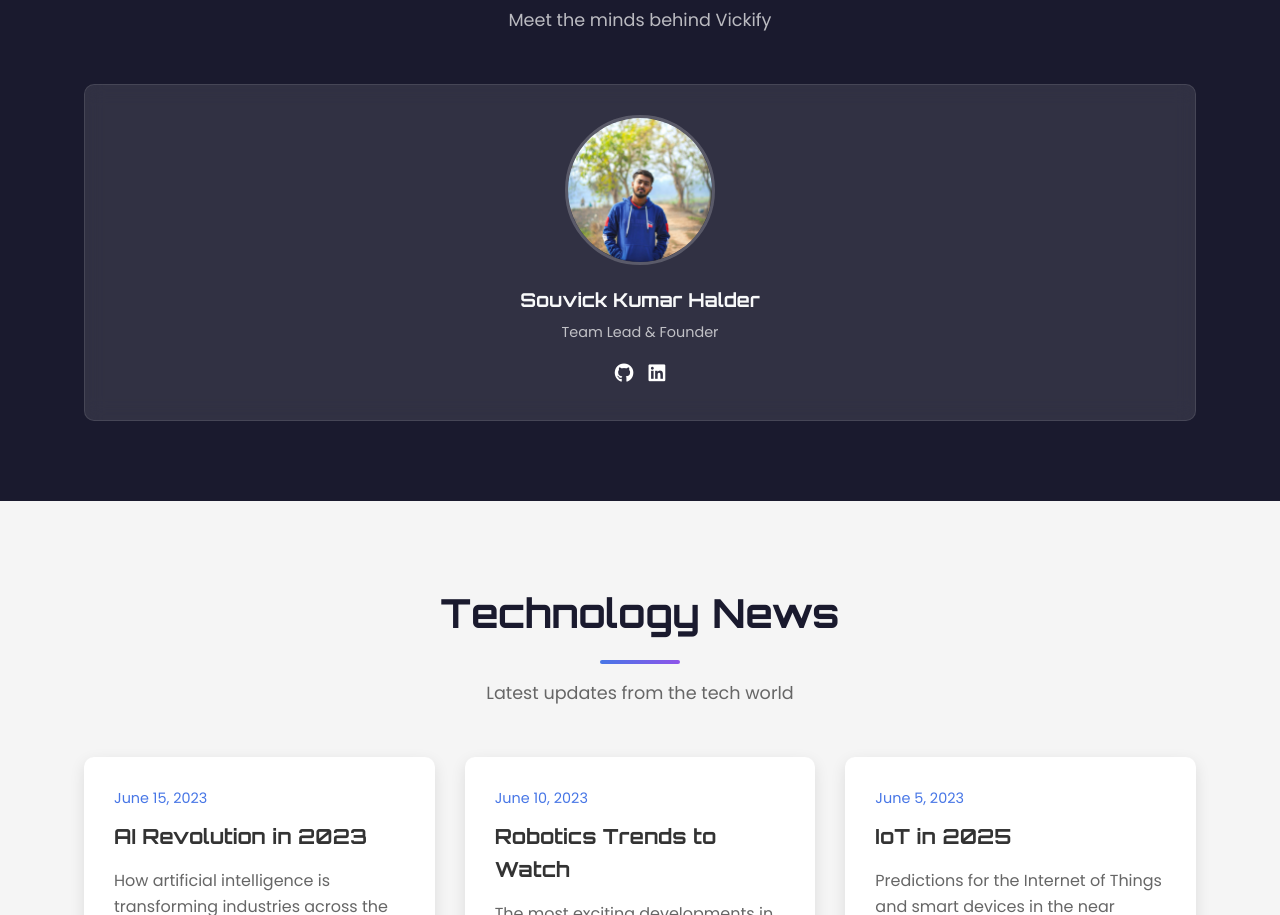
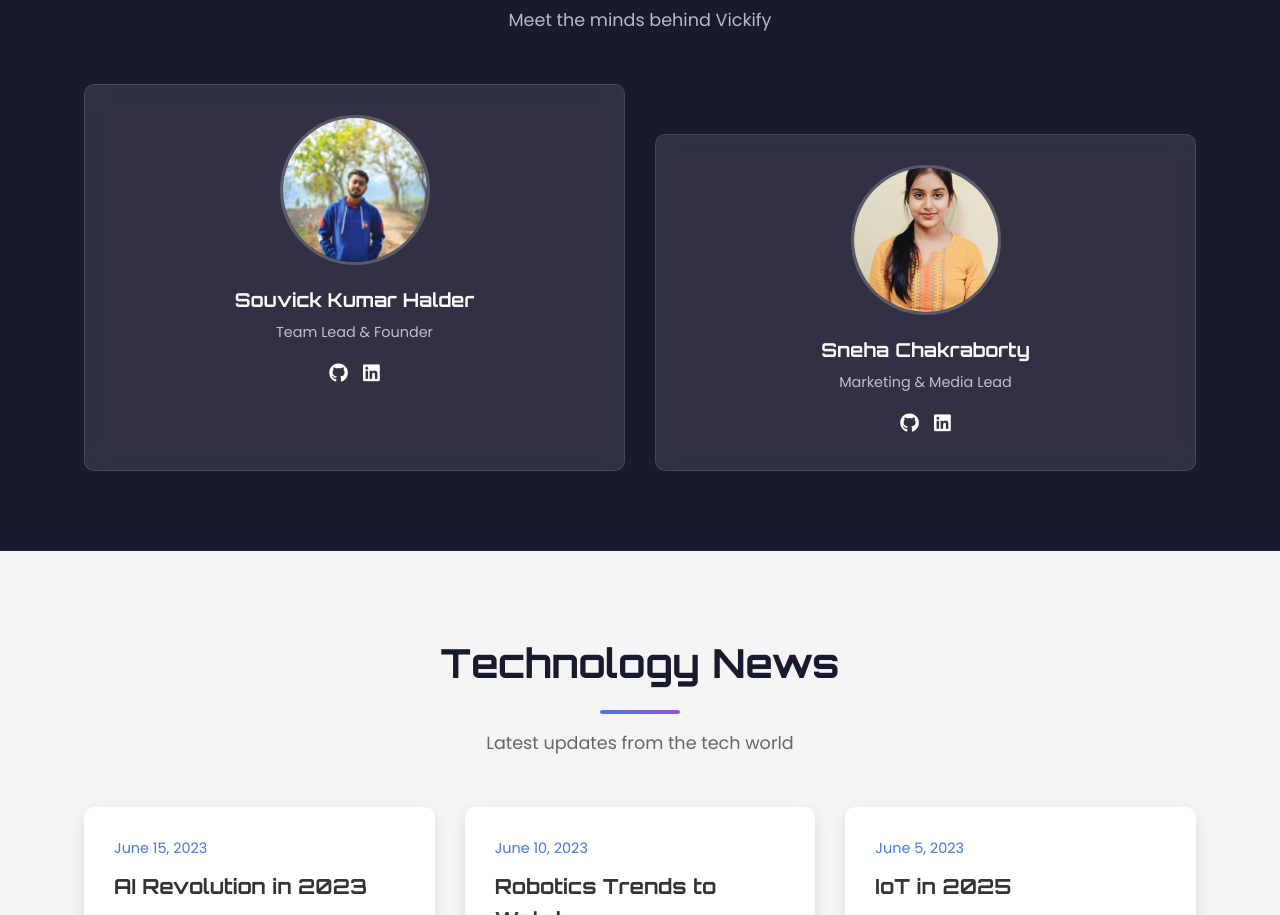
Before and after one commit to mrsouvick/vickify-website, a plain HTML site: page index.html in a window 1280 px wide. Shown: the part 3020-3935 px from the top of the page. Drawn offline with nearby package versions, Linux system fonts and the light colour scheme.

Commit message:
sneha added

```diff
--- a/index.html
+++ b/index.html
@@ -186,6 +186,18 @@
                         <a href="https://www.linkedin.com/in/souvick-kumar-halder-752508292/"><i class="fab fa-linkedin"></i></a>
                     </div>
                 </div>
+                 <div class="team-slider">
+                <div class="team-member">
+                    <div class="member-image">
+                        <img src="assets/images/sneha.jpeg" alt="Team Member">
+                    </div>
+                    <h3>Sneha Chakraborty</h3>
+                    <p class="role">Marketing & Media Lead</p>
+                    <div class="social-links">
+                        <a href="https://www.github.com/mrsouvick"><i class="fab fa-github"></i></a>
+                        <a href="https://www.linkedin.com/in/sneha-chakraborty-004b8a363/"><i class="fab fa-linkedin"></i></a>
+                    </div>
+                </div>
 
 
 
```
Also changed, not shown: assets/images/sneha.jpeg (added).
